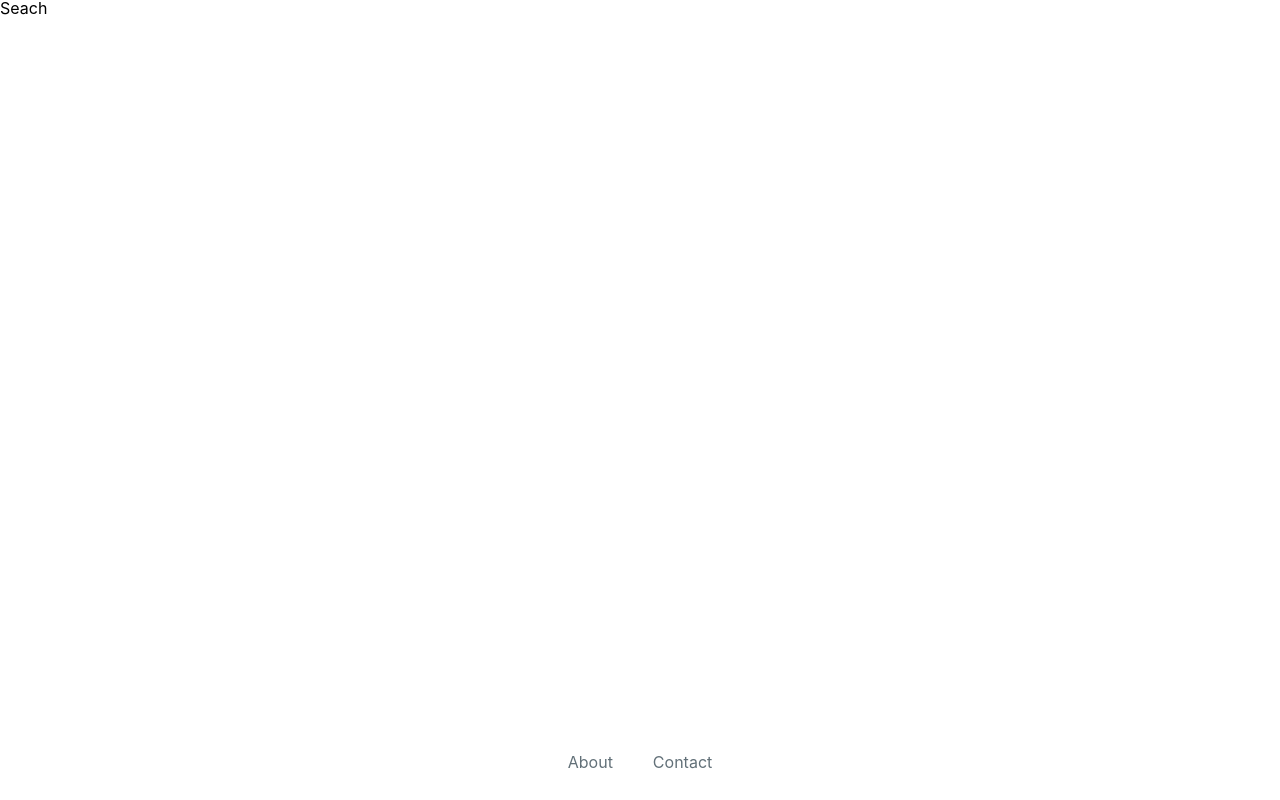
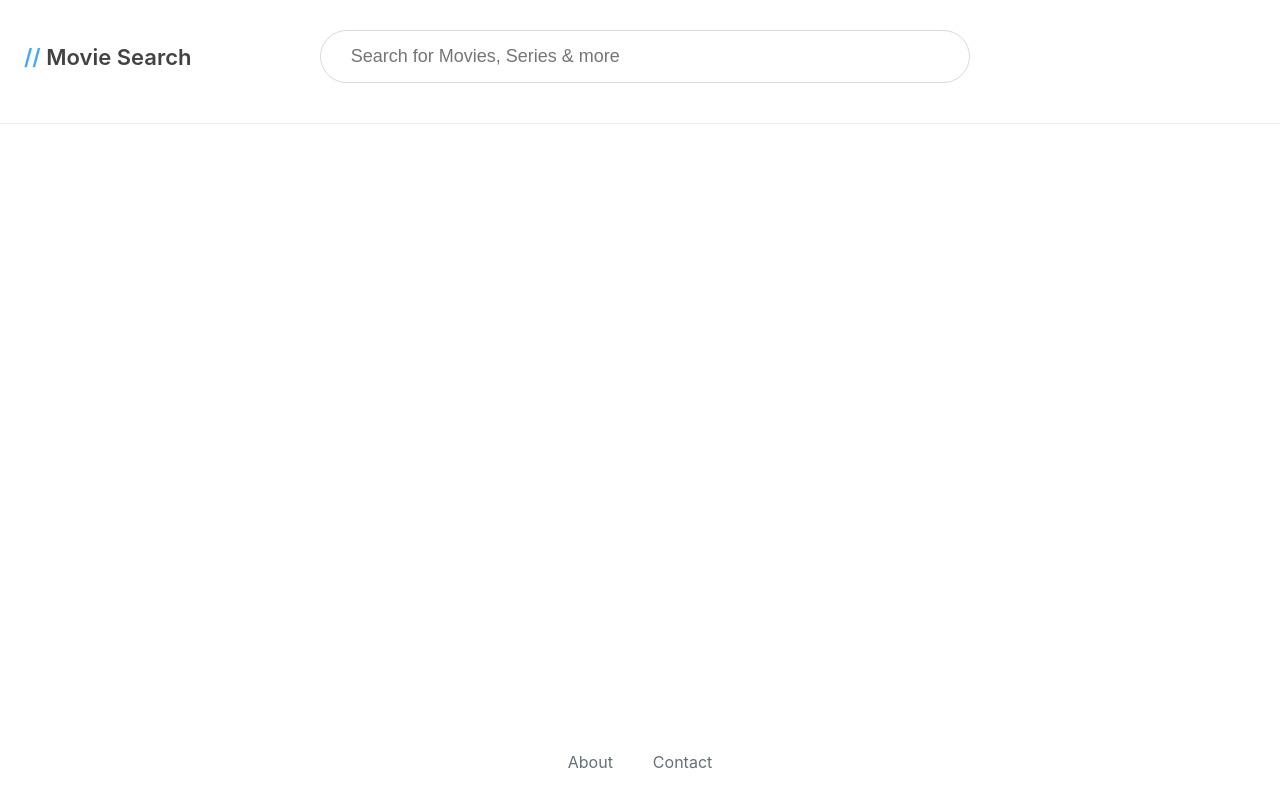
Before and after one commit to Jaeheon-So/movie-search, a React (Vite) app: page /search in a window 1280 px wide. Built offline with nearby package versions, Linux system fonts and the light colour scheme.

Commit message:
design: Search 페이지 헤더 마크업

```diff
--- a/src/components/Footer.tsx
+++ b/src/components/Footer.tsx
@@ -90,5 +90,13 @@ const Detail = styled.div<{ width: string }>`
     color: #40a9ff;
     text-decoration: none;
   }
+
+  a {
+    text-decoration: none;
+    color: #40a9ff;
+    &:hover {
+      text-decoration: underline;
+    }
+  }
 `;
 export default Footer;
--- /dev/null
+++ b/src/components/Header.tsx
@@ -0,0 +1,62 @@
+import { Link } from "react-router-dom";
+import { styled } from "styled-components";
+import { SearchInput } from "./styleElements";
+
+type Props = {};
+
+const Header = ({}: Props) => {
+  return (
+    <MyHeader>
+      <Container>
+        <Title>
+          <Link to={"/"}>
+            <span>//</span> Movie Search
+          </Link>
+        </Title>
+        <SearchInputWrapper>
+          <SearchInput
+            type="text"
+            placeholder="Search for Movies, Series & more "
+          />
+        </SearchInputWrapper>
+      </Container>
+    </MyHeader>
+  );
+};
+
+const MyHeader = styled.header`
+  border-bottom: 1px solid #eee;
+`;
+
+const Container = styled.div`
+  max-width: 1300px;
+  margin-left: auto;
+  margin-right: auto;
+  display: flex;
+  align-items: center;
+  padding: 30px 24px 40px;
+`;
+
+const Title = styled.div`
+  font-size: 22px;
+  color: #424242;
+  font-weight: 600;
+  width: 24%;
+  min-width: 170px;
+
+  a {
+    color: #424242;
+  }
+
+  span {
+    color: #40a9ff;
+  }
+`;
+
+const SearchInputWrapper = styled.div`
+  display: flex;
+  width: 76%;
+  max-width: 650px;
+`;
+
+export default Header;
--- a/src/components/styleElements.ts
+++ b/src/components/styleElements.ts
@@ -7,6 +7,8 @@ export const SearchInput = styled.input`
   font-size: 18px;
   padding: 15px 30px;
   outline: none;
+  max-width: 700px;
+  min-width: 215px;
 
   &:focus {
     box-shadow: 0 0 0 2px rgb(24 144 255 / 20%);
--- a/src/global/globalStyles.ts
+++ b/src/global/globalStyles.ts
@@ -13,11 +13,7 @@ ${reset}
 
   a {
     text-decoration: none;
-    color: #40a9ff;
-    &:hover {
-      text-decoration: underline;
-    }
-}
+  }
 
   input[type="number"]::-webkit-outer-spin-button,
   input[type="number"]::-webkit-inner-spin-button {
--- a/src/pages/Home.tsx
+++ b/src/pages/Home.tsx
@@ -111,7 +111,7 @@ const Subtitle = styled.div`
 `;
 
 const InputWrapper = styled.div`
-  max-width: 700px;
+  max-width: 650px;
   margin-left: auto;
   margin-right: auto;
   padding: 0px 25px 100px;
--- a/src/pages/Seach.tsx
+++ b/src/pages/Seach.tsx
@@ -1,7 +1,13 @@
+import Header from "../components/Header";
+
 type Props = {};
 
 const Seach = ({}: Props) => {
-  return <div>Seach</div>;
+  return (
+    <>
+      <Header></Header>
+    </>
+  );
 };
 
 export default Seach;
```
